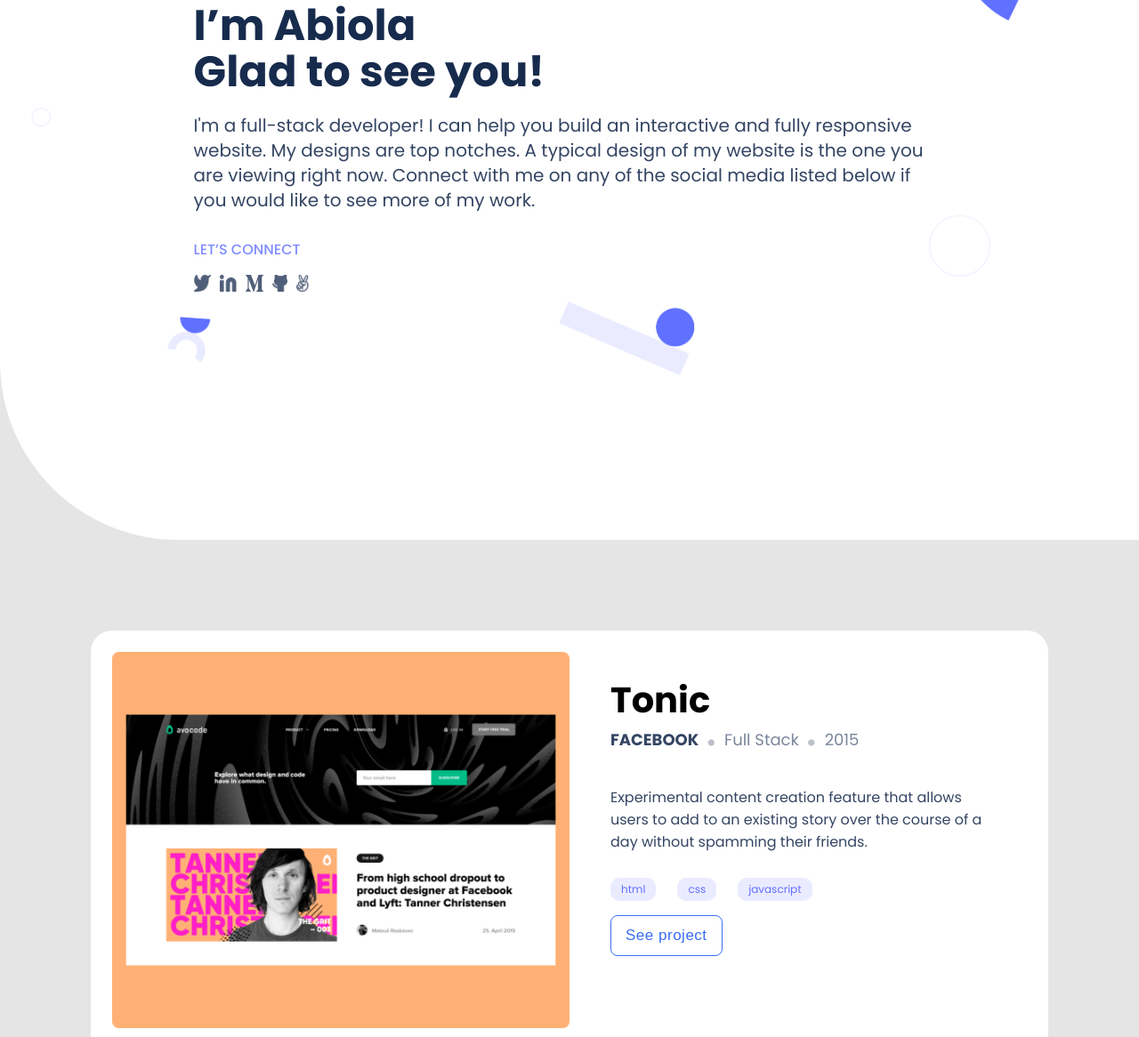
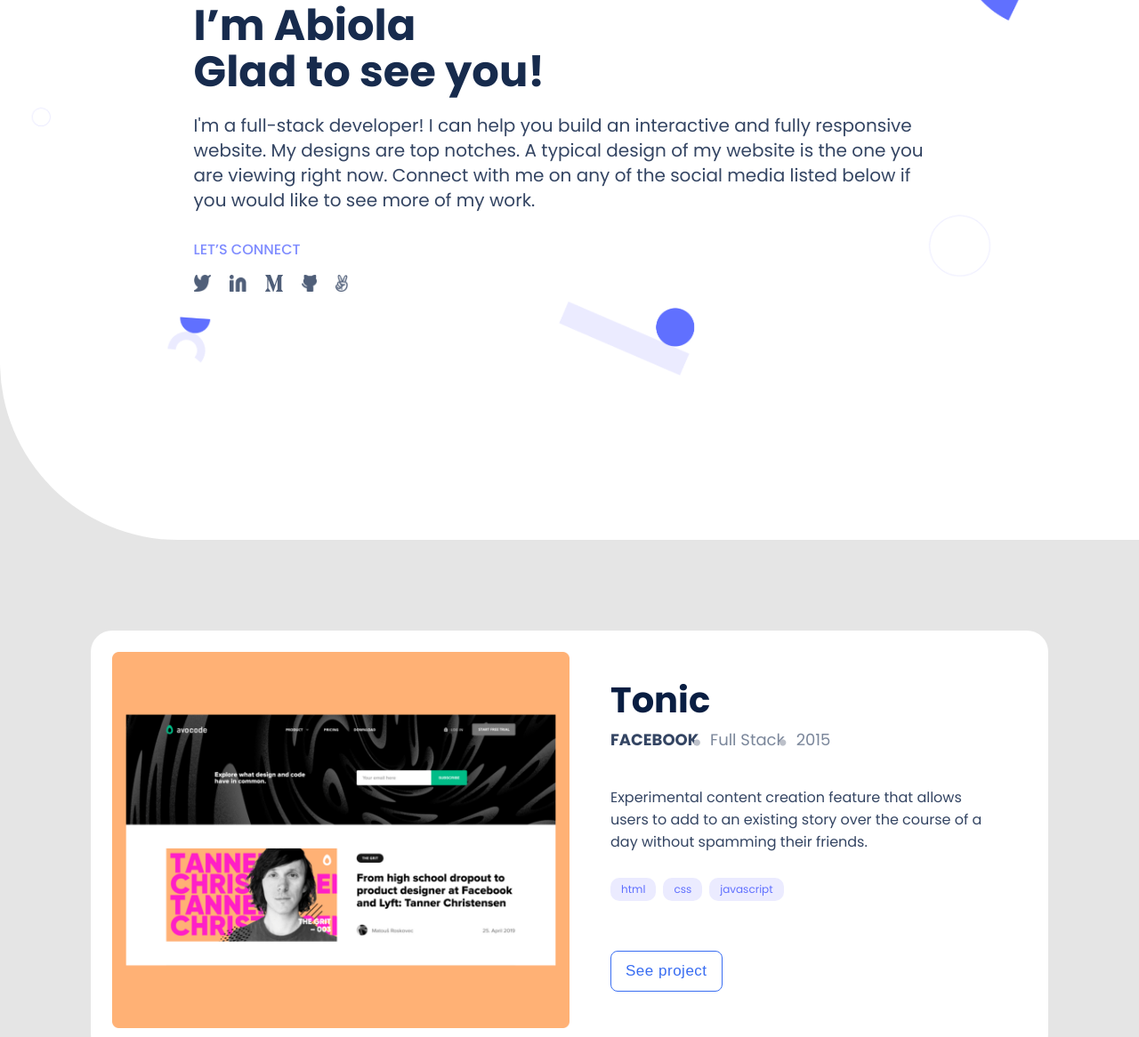
Before and after one commit to abiola-arobieke/my-portfolio, a website: page index.html in a window 1280 px wide. Shown: the part 349-1515 px from the top of the page at 89% size. Drawn offline with Linux system fonts and the light colour scheme.

Commit message:
Update index.css file

```diff
--- a/index.css
+++ b/index.css
@@ -220,7 +220,7 @@
 }
 
 .connect .social {
-  gap: 10px;
+  gap: 21px;
 }
 
 .connect #title {
@@ -284,6 +284,7 @@
 .tech h4 {
   font-size: 20px;
   font-weight: 500;
+  color: #344563;
 }
 
 .round-border-8 {
@@ -340,7 +341,7 @@
 }
 
 .contact-btn {
-  margin-top: 10px;
+  margin-top: 27px;
 }
 
 #message {
@@ -405,7 +406,7 @@
 }
 
 .space-x-1 > * + * {
-  margin-left: 1.5rem;
+  margin-left: 8px;
 }
 
 .text-center {
@@ -461,6 +462,14 @@
 
 .font-13 {
   font-size: 18px;
+}
+
+.h-0 {
+  margin-block-start: 0;
+}
+
+.f-color {
+  color: #091e42;
 }
 
 /* Margin left right */
@@ -529,8 +538,8 @@
   margin-bottom: 32px;
 }
 
-.mt-58 {
-  margin-top: 58px;
+.mt-40 {
+  margin-top: 40px;
 }
 
 /* padding */
@@ -578,7 +587,7 @@
 
 /* media query */
 
-@media only screen and (max-width: 425px) {
+@media only screen and (max-width: 768px) {
   .header-container {
     background: url(./images/header-bg-img.svg) no-repeat;
     background-position: top 70px right 5%;
@@ -662,7 +671,7 @@
     margin-bottom: 0;
   }
 
-  .mt-58 {
+  .mt-40 {
     margin-top: 0;
   }
 
@@ -736,4 +745,8 @@
   .btn-wrappper {
     text-align: left;
   }
+
+  .contact-btn {
+    margin-top: 20px;
+  }
 }
```
